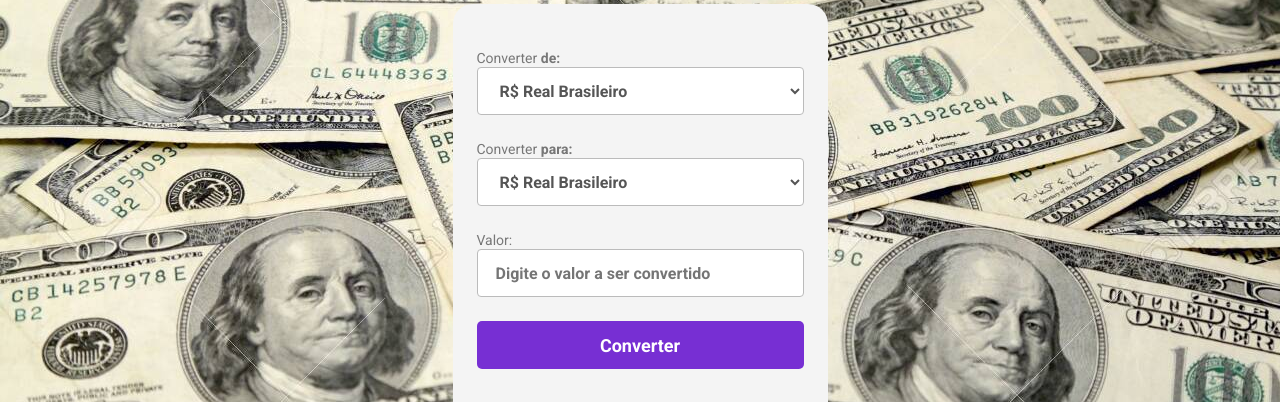
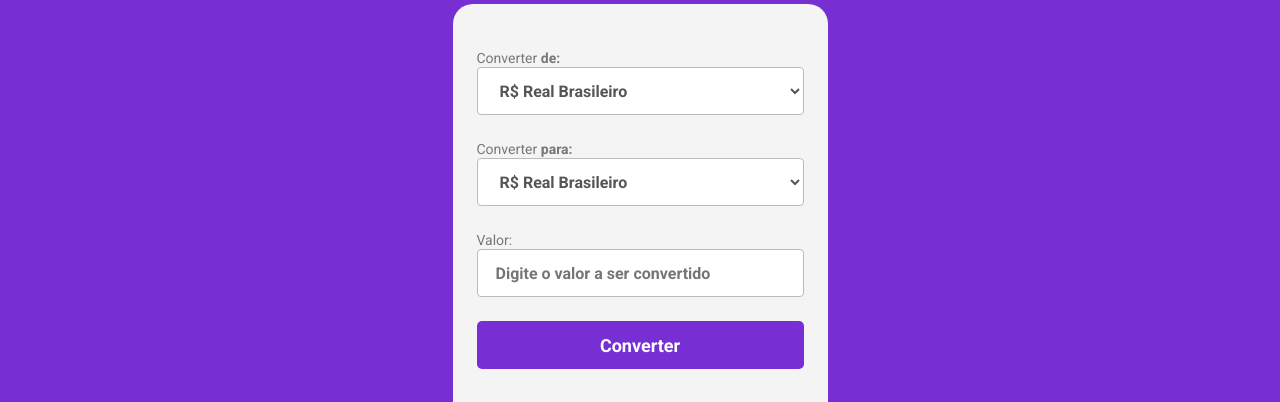
Before and after one commit to Alexandre-cussolim/Convert_Money, a plain HTML site: page index.html in a window 1280 px wide. Shown: the part 261-663 px from the top of the page. Drawn offline with Linux system fonts and the light colour scheme.

Commit message:
cor do fundo

```diff
--- a/style.css
+++ b/style.css
@@ -9,7 +9,7 @@
 }
 
 body {
-    background-image: url("/assets/backgroud.png");
+    background-color: #772FD3;
 }
 
 .logo {
```
